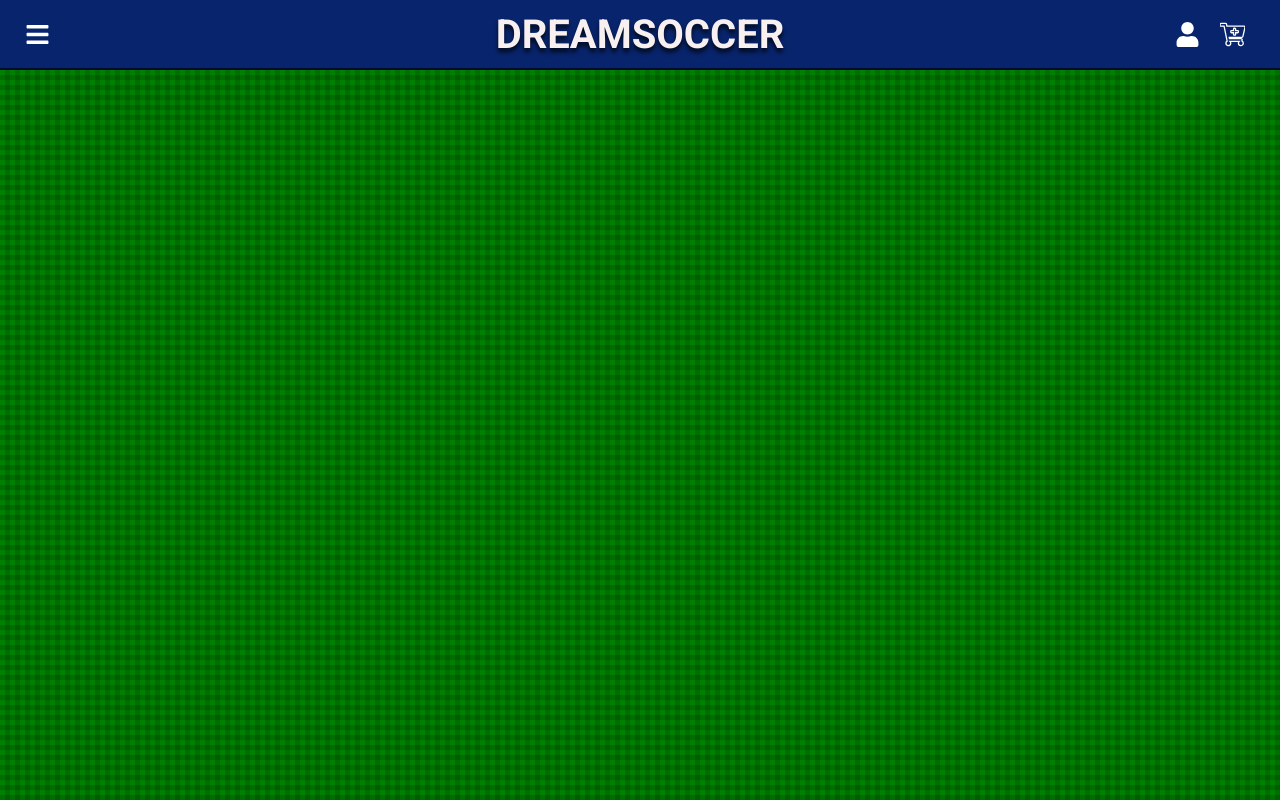
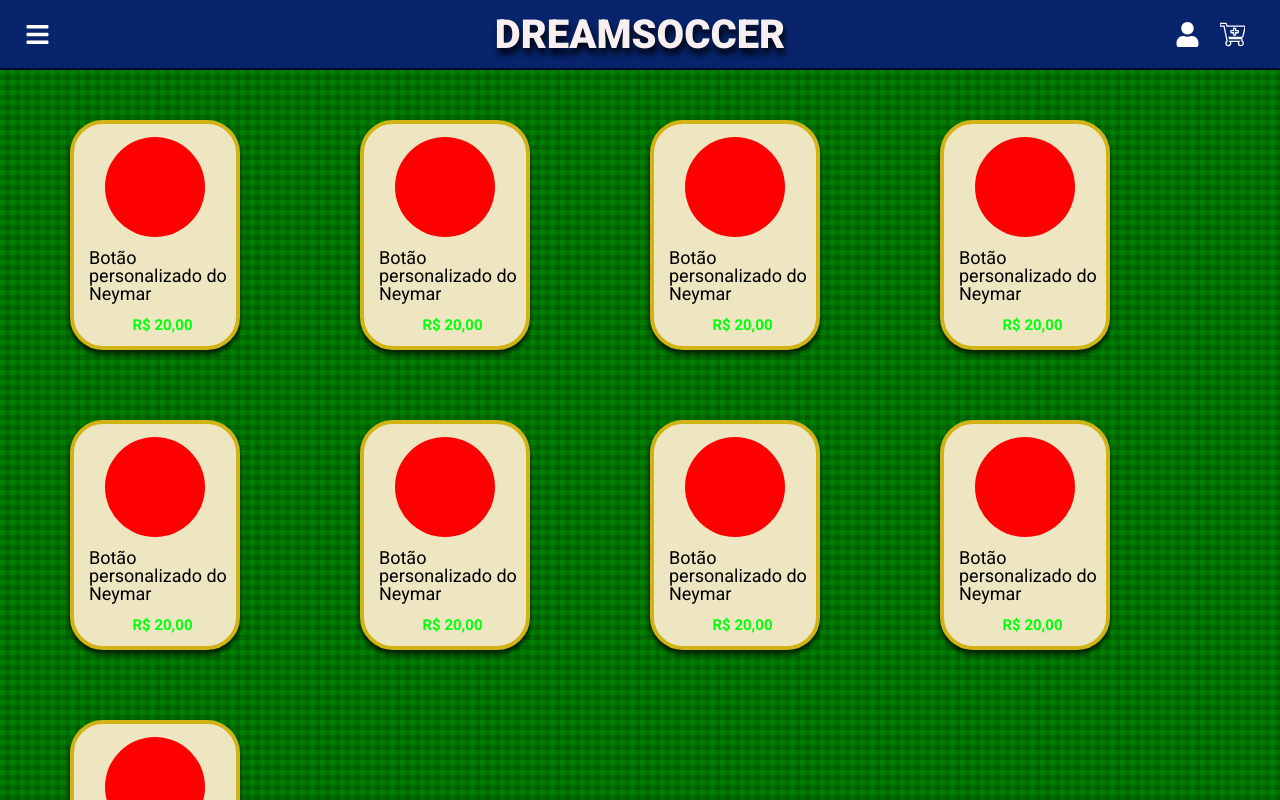
Before and after one commit to Saviodias14/projeto15-dreamsoccer-front, a React (Create React App) app: page / in a window 1280 px wide. Shown: the top 800 px of the page. Built offline with nearby package versions, Linux system fonts and the light colour scheme.

Commit message:
Layout da lista de jogadores

```diff
--- a/public/index.html
+++ b/public/index.html
@@ -6,7 +6,7 @@
   <link rel="icon" href="%PUBLIC_URL%/favicon.ico" />
   <link rel="preconnect" href="https://fonts.googleapis.com">
   <link rel="preconnect" href="https://fonts.gstatic.com" crossorigin>
-  <link href="https://fonts.googleapis.com/css2?family=Roboto:wght@700&display=swap" rel="stylesheet">
+  <link href="https://fonts.googleapis.com/css2?family=Roboto:wght@400;700;900&display=swap" rel="stylesheet">
   <meta name="viewport" content="width=device-width, initial-scale=1" />
   <meta name="theme-color" content="#000000" />
   <meta name="description" content="Web site created using create-react-app" />
--- a/src/Pages/HomePage/Home.js
+++ b/src/Pages/HomePage/Home.js
@@ -29,7 +29,55 @@
             </TopBar >
             <Container>
                 <SideBarHome ocult={ocult}/>
-                <Products />
+                <Products ocult={ocult}>
+                    <ul>
+                        <li>
+                            <div></div>
+                            <h1>Botão personalizado do Neymar</h1>
+                            <p>R$ 20,00</p>
+                        </li>
+                        <li>
+                            <div></div>
+                            <h1>Botão personalizado do Neymar</h1>
+                            <p>R$ 20,00</p>
+                        </li>
+                        <li>
+                            <div></div>
+                            <h1>Botão personalizado do Neymar</h1>
+                            <p>R$ 20,00</p>
+                        </li>
+                        <li>
+                            <div></div>
+                            <h1>Botão personalizado do Neymar</h1>
+                            <p>R$ 20,00</p>
+                        </li>
+                        <li>
+                            <div></div>
+                            <h1>Botão personalizado do Neymar</h1>
+                            <p>R$ 20,00</p>
+                        </li>
+                        <li>
+                            <div></div>
+                            <h1>Botão personalizado do Neymar</h1>
+                            <p>R$ 20,00</p>
+                        </li>
+                        <li>
+                            <div></div>
+                            <h1>Botão personalizado do Neymar</h1>
+                            <p>R$ 20,00</p>
+                        </li>
+                        <li>
+                            <div></div>
+                            <h1>Botão personalizado do Neymar</h1>
+                            <p>R$ 20,00</p>
+                        </li>
+                        <li>
+                            <div></div>
+                            <h1>Botão personalizado do Neymar</h1>
+                            <p>R$ 20,00</p>
+                        </li>
+                    </ul>
+                </Products>
             </Container>
         </>
     )
@@ -60,11 +108,11 @@
 h1{
     font-family: 'Roboto';
     font-style: normal;
-    font-weight: 700;
+    font-weight: 900;
     font-size: 40px;
     line-height: 47px;
     color: #F8F0F0;
-    text-shadow: 0px 4px 4px rgba(0, 0, 0, 0.75);
+    text-shadow: 2px 6px 6px rgba(0, 0, 0, 0.9);
 }
 div{
     width:100px;
@@ -73,5 +121,53 @@
 }
 `
 const Products = styled.div`
+display:flex;
+flex-wrap: wrap;
+align-items: flex-start;
+justify-content: flex-start;
+ul{
+    display:flex;
+    flex-wrap: wrap;
+    align-items: flex-start;
+    justify-content: flex-start;
 
+    padding-left:${(props)=> props.ocult? "20px":"190px"};
+}
+li{
+    width: 170px;
+    height: 230px;
+    box-sizing:border-box;
+    display: flex;
+    flex-direction:column;
+    align-items: center;
+    justify-content: space-evenly;
+    margin: 50px 70px 20px 50px ;
+    background: #EDE6C1;
+    border: 4px solid #D1B316;
+    box-shadow: 0px 4px 4px rgba(0, 0, 0, 0.25), 0px 4px 4px rgba(0, 0, 0, 0.25), 0px 4px 4px rgba(0, 0, 0, 0.25), 0px 4px 4px rgba(0, 0, 0, 0.25);
+    border-radius: 33px;
+}
+div{
+    background-color: red;
+    height: 100px;
+    width: 100px;
+    border-radius:50px;
+}
+h1{
+    font-family: 'Roboto';
+    font-style: normal;
+    font-weight: 400;
+    font-size: 18px;
+    line-height: 18px;
+    margin-left: 15px;
+}
+p{
+    color: #00ff09;
+    font-family: 'Roboto';
+    font-style: normal;
+    font-weight: 700;
+    font-size: 15px;
+    line-height: 18px;
+    margin-left: 15px;
+}
 `
```
